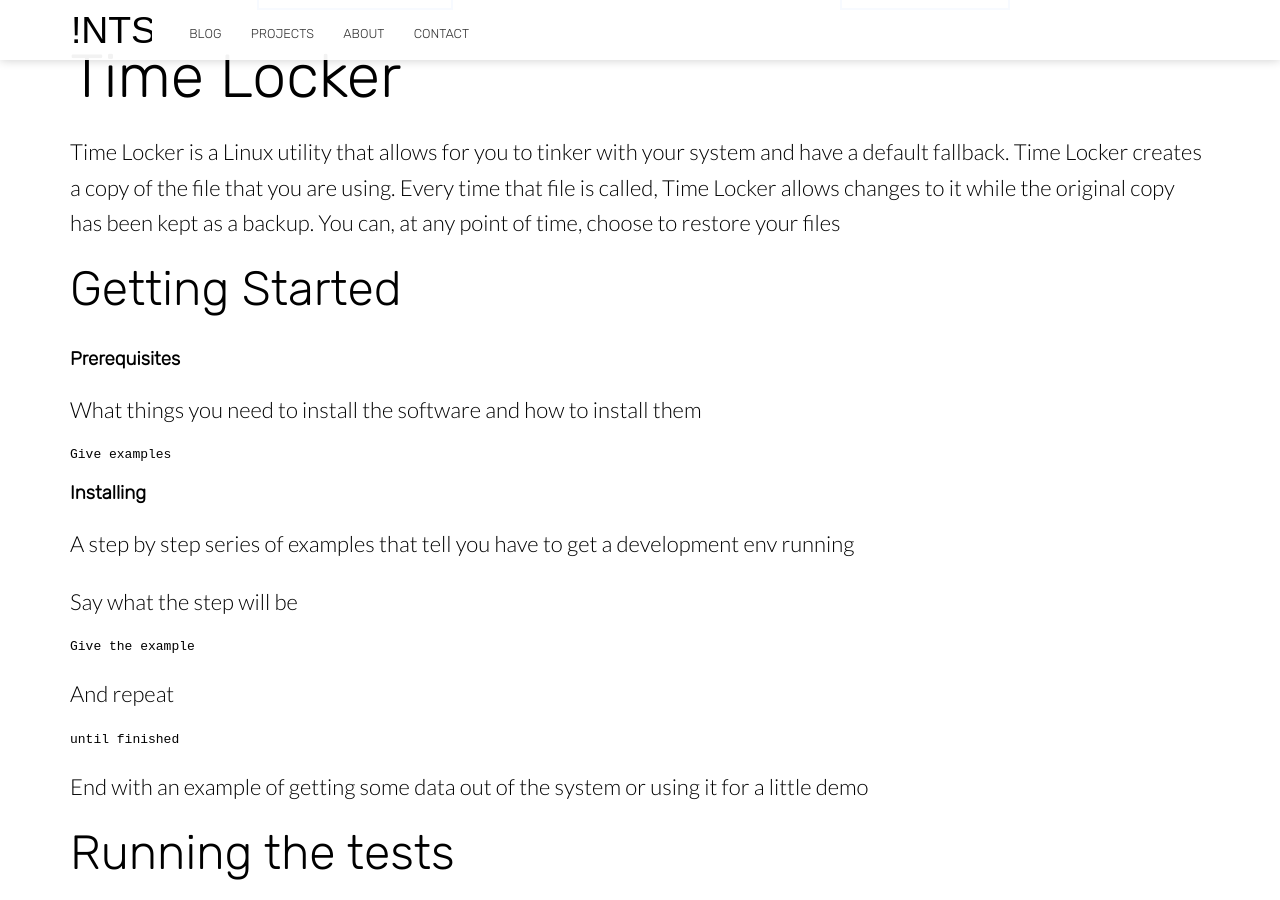
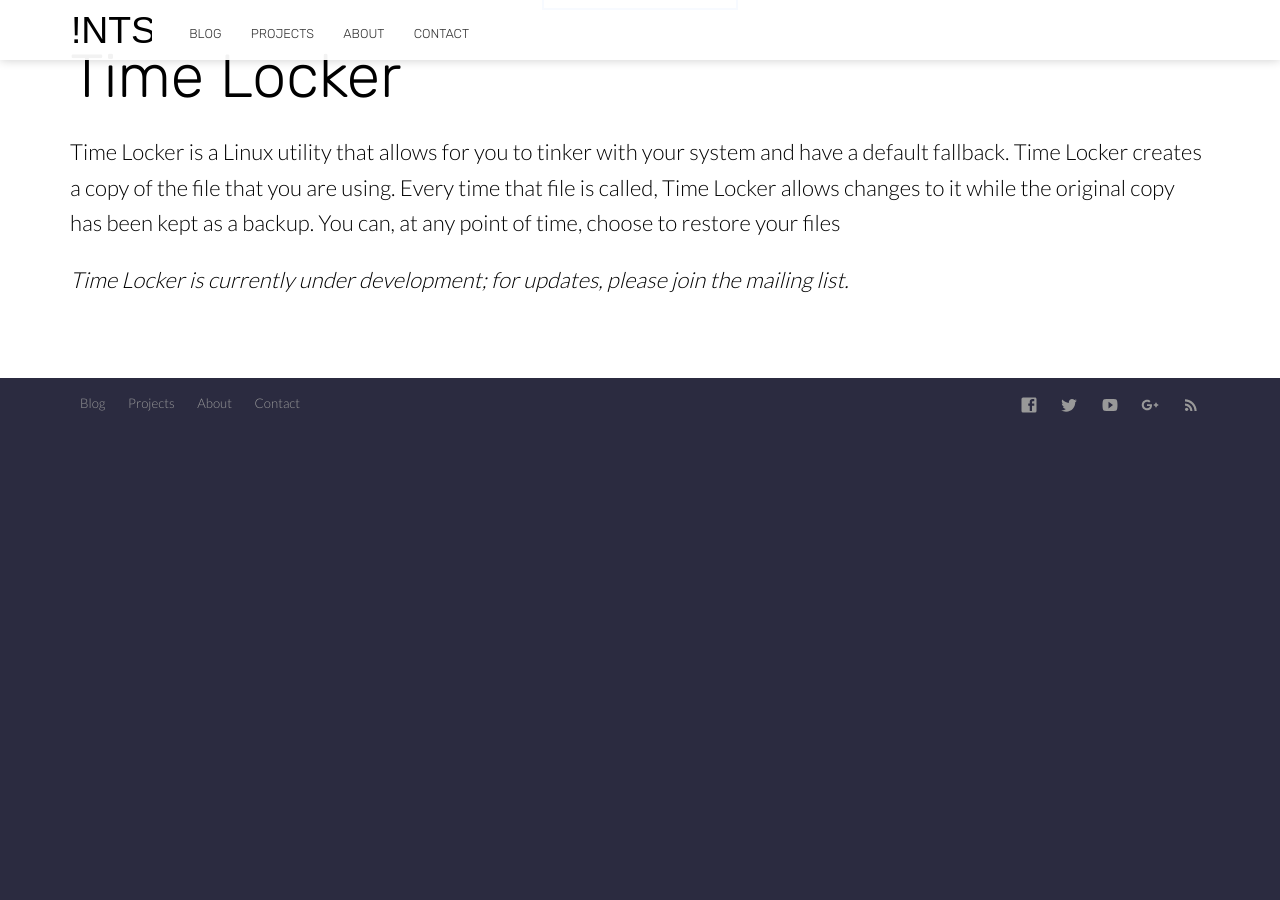
Before and after one commit to bhediathewolf/bhediathewolf.github.io, a Jekyll site: the page built from project/timelocker/index.md, in a window 1280 px wide and 900 px high, scrolled down 1051 px. Built offline with Jekyll 4.4.1, drawn with Linux system fonts in a browser that asks for light colours; nearby versions of some CDN libraries; after the commit the page ends 1480 px from its top, so only the background shows below that; some of the changed text lies outside the part shown.

Commit message:
Updating project pages

````diff
--- a/_data/projects.yml
+++ b/_data/projects.yml
@@ -9,8 +9,7 @@ timelocker:
     title: Time Locker
     subtitle: A Linux utility that helps you tinker with your system without any permanent damage
     has_demo: false
-    has_github: true
-    github: https://github.com/bhediathewolf/timelocker
+    has_github: false
 
 calligraphy:
     title: Calligraphy
--- a/project/timelocker/index.md
+++ b/project/timelocker/index.md
@@ -7,80 +7,4 @@ project: timelocker
 
 Time Locker is a Linux utility that allows for you to tinker with your system and have a default fallback. Time Locker creates a copy of the file that you are using. Every time that file is called, Time Locker allows changes to it while the original copy has been kept as a backup. You can, at any point of time, choose to restore your files
 
-## Getting Started
-
-### Prerequisites
-
-What things you need to install the software and how to install them
-
-```
-Give examples
-```
-
-### Installing
-
-A step by step series of examples that tell you have to get a development env running
-
-Say what the step will be
-
-```
-Give the example
-```
-
-And repeat
-
-```
-until finished
-```
-
-End with an example of getting some data out of the system or using it for a little demo
-
-## Running the tests
-
-Explain how to run the automated tests for this system
-
-### Break down into end to end tests
-
-Explain what these tests test and why
-
-```
-Give an example
-```
-
-### And coding style tests
-
-Explain what these tests test and why
-
-```
-Give an example
-```
-
-## Deployment
-
-Add additional notes about how to deploy this on a live system
-
-## Built With
-
-## Contributing
-
-Please read [CONTRIBUTING.md](https://gist.github.com/PurpleBooth/b24679402957c63ec426) for details on our code of conduct, and the process for submitting pull requests to us.
-
-## Versioning
-
-We use [SemVer](http://semver.org/) for versioning. For the versions available, see the [tags on this repository](https://github.com/your/project/tags).
-
-## Authors
-
-* **Billie Thompson** - *Initial work* - [PurpleBooth](https://github.com/PurpleBooth)
-
-See also the list of [contributors](https://github.com/your/project/contributors) who participated in this project.
-
-## License
-
-This project is licensed under the MIT License - see the [LICENSE.md](LICENSE.md) file for details
-
-## Acknowledgments
-
-* Hat tip to anyone who's code was used
-* Inspiration
-* etc
+_Time Locker is currently under development; for updates, please join the mailing list._
````
Also changed, not shown: project/calligraphy/index.md (+1 -1 lines).
